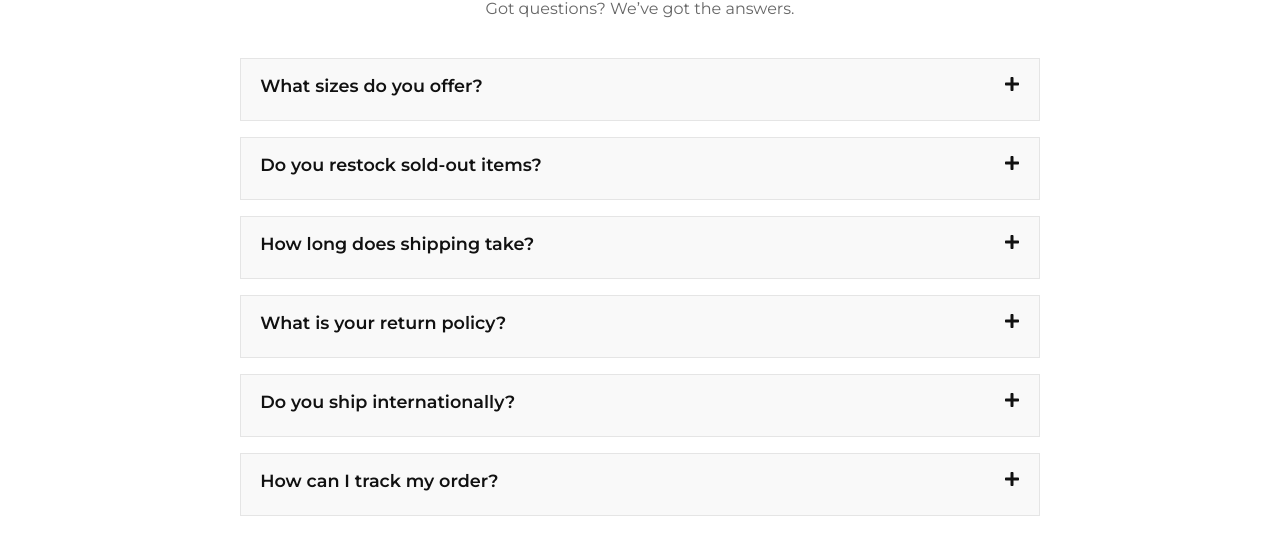
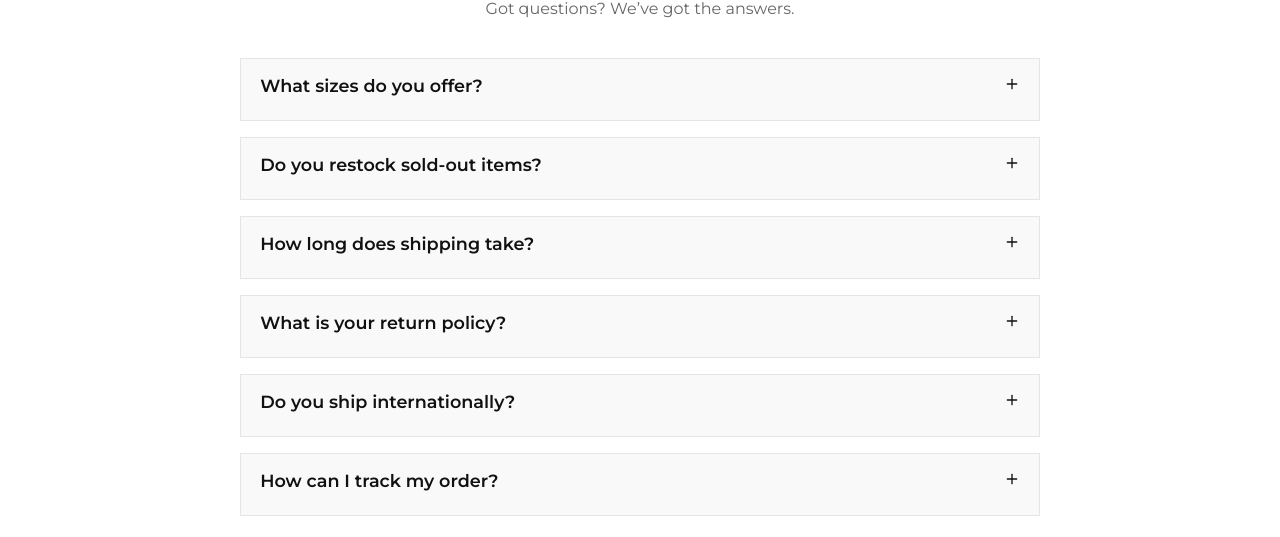
Before and after one commit to ay30bg/snt.frncs, a React (Create React App) app: page /faq in a window 1280 px wide. Shown: the part 192-729 px from the top of the page. Built offline with nearby package versions, Linux system fonts and the light colour scheme.

Commit message:
Update Faq.jsx

```diff
--- a/src/pages/Faq.jsx
+++ b/src/pages/Faq.jsx
@@ -1,5 +1,5 @@
 import React, { useState } from "react";
-import { FaPlus, FaTimes } from "react-icons/fa";
+import { FiPlus, FiX } from "react-icons/fi";
 import "../styles/faq.css";
 
 const faqs = [
@@ -60,7 +60,7 @@ export default function FAQ() {
               >
                 <span className="faq-question">{faq.question}</span>
                 <span className="faq-icon">
-                  {activeIndex === index ? <FaTimes /> : <FaPlus />}
+                  {activeIndex === index ? <FiX /> : <FiPlus />}
                 </span>
               </div>
               <div className="faq-answer">{faq.answer}</div>
```
